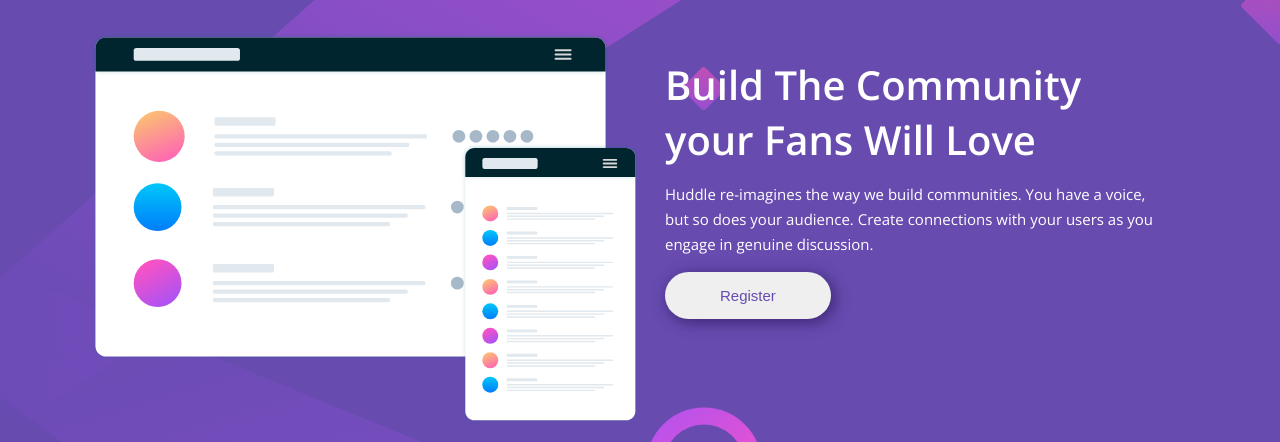
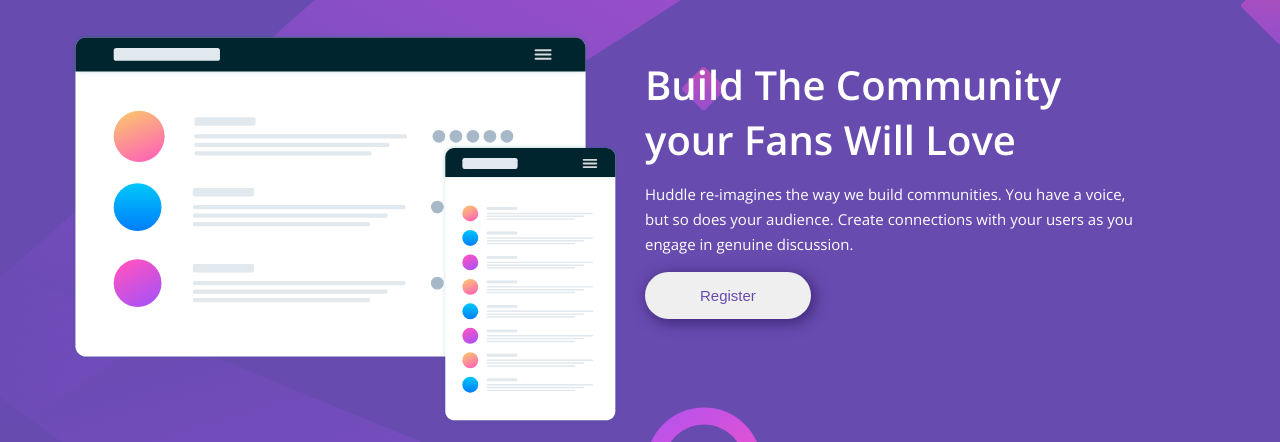
Before and after one commit to Poliana-llima/Ex-DevQuest-huddle, a plain HTML site: page index.html in a window 1280 px wide. Shown: the part 98-540 px from the top of the page. Drawn offline with nearby package versions, Linux system fonts and the light colour scheme.

Commit message:
Update style.css

```diff
--- a/src/css/style.css
+++ b/src/css/style.css
@@ -14,11 +14,11 @@ body{
 
 .container{
     display: flex;
-    justify-content: center;
 }
 
 .hero .imagem img{
     width: 550px;
+    margin-left: 70px;
 }
 
 .informativo{
```
